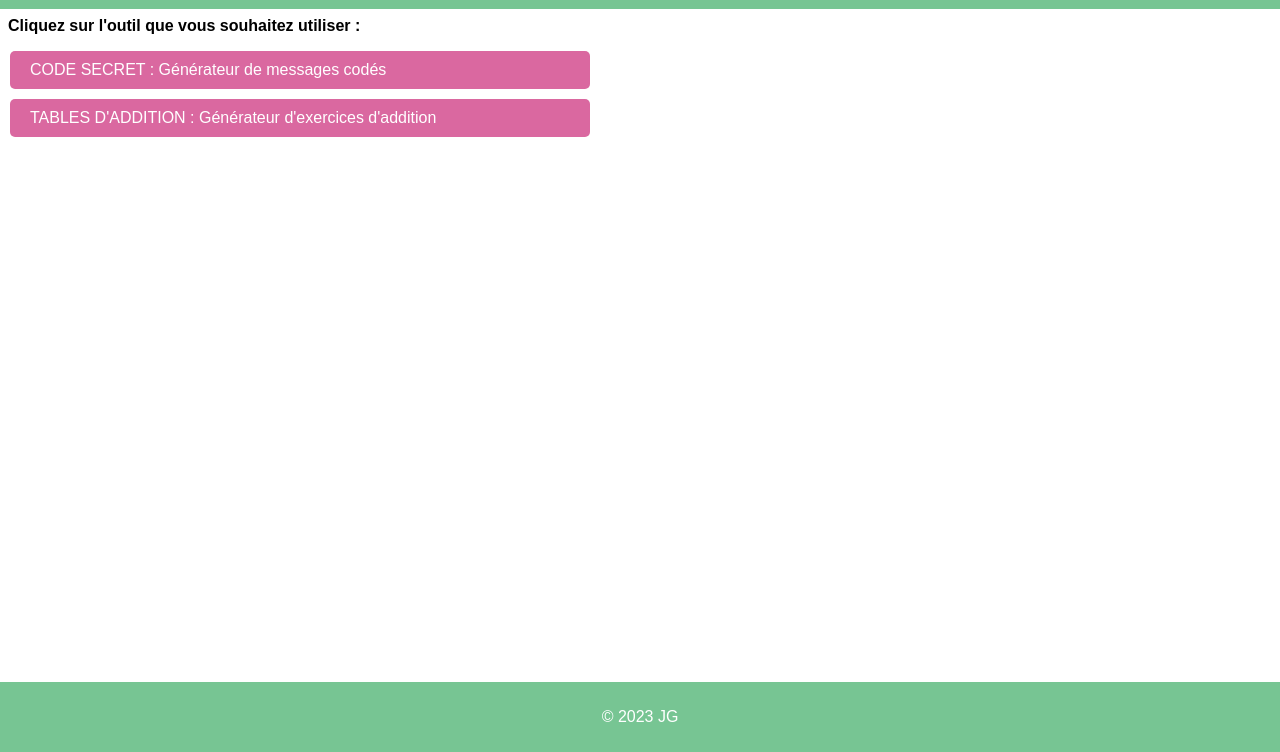
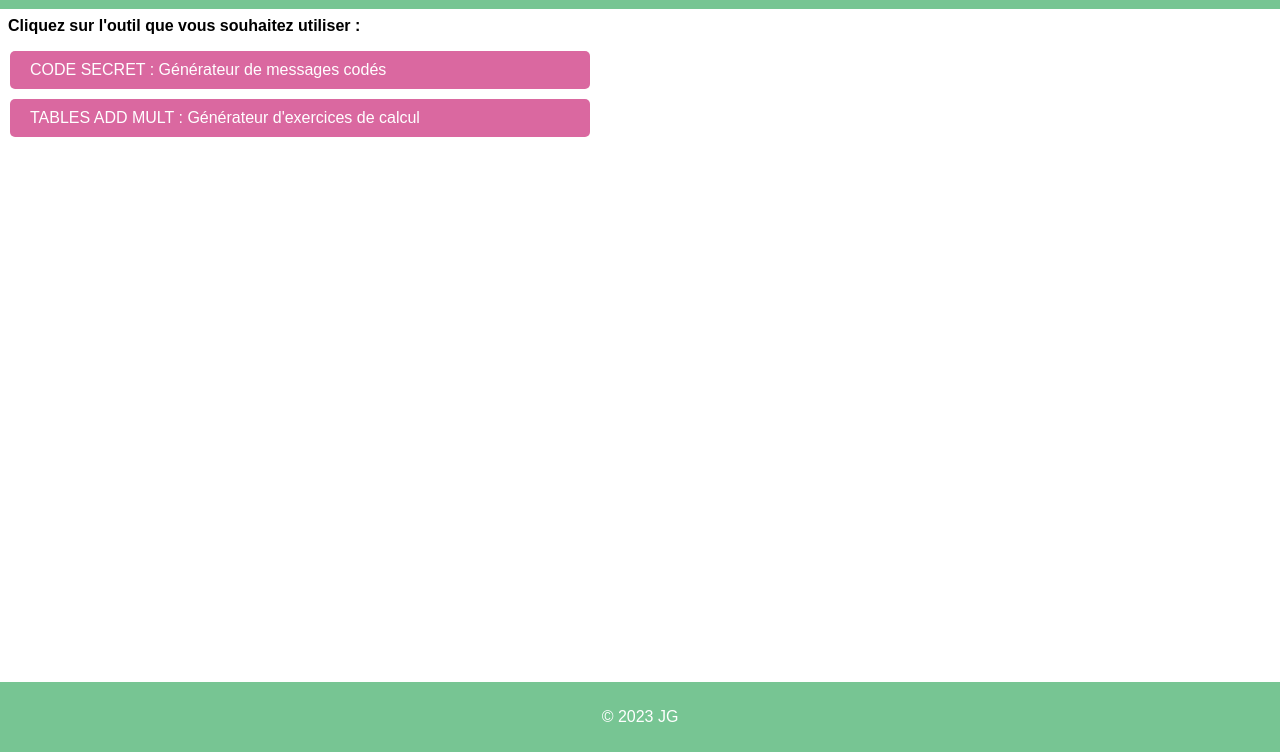
Before and after one commit to Jerom138/tools, a plain HTML site: page index.html in a window 1280 px wide. Shown: the part 48-800 px from the top of the page. Drawn offline with Linux system fonts and the light colour scheme.

Commit message:
Fix index

```diff
--- a/index.html
+++ b/index.html
@@ -15,7 +15,7 @@
     <nav>
         <ul>
             <li><a href="secret/index.html">CODE SECRET : Générateur de messages codés</a></li>
-            <li><a href="calcul/index.html">TABLES D'ADDITION : Générateur d'exercices d'addition</a></li>
+            <li><a href="calcul/index.html">TABLES ADD MULT : Générateur d'exercices de calcul</a></li>
         </ul>
     </nav>
     <main>
```
